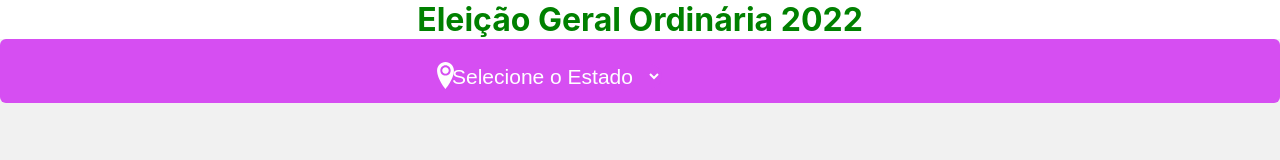
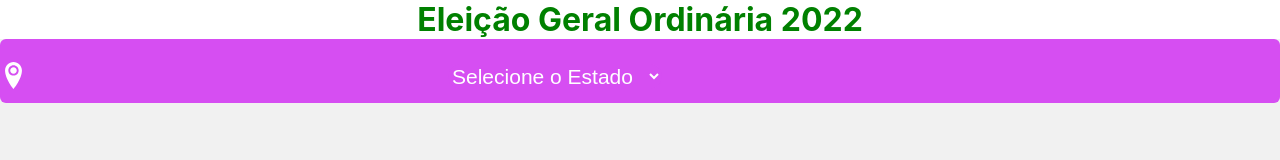
Before and after one commit to victorfdelima/validEleitor, a React (Create React App) app: page / in a window 1280 px wide. Shown: the top 160 px of the page. Built offline with nearby package versions, Linux system fonts and the light colour scheme; no server answers.

Commit message:
pinalter

```diff
--- a/src/App.css
+++ b/src/App.css
@@ -12,7 +12,6 @@
   margin-top: 23px;
   font-size: 27px;
   color: white;
-  margin-left: 27rem;
 }
 
 .optionValueUF {
```
